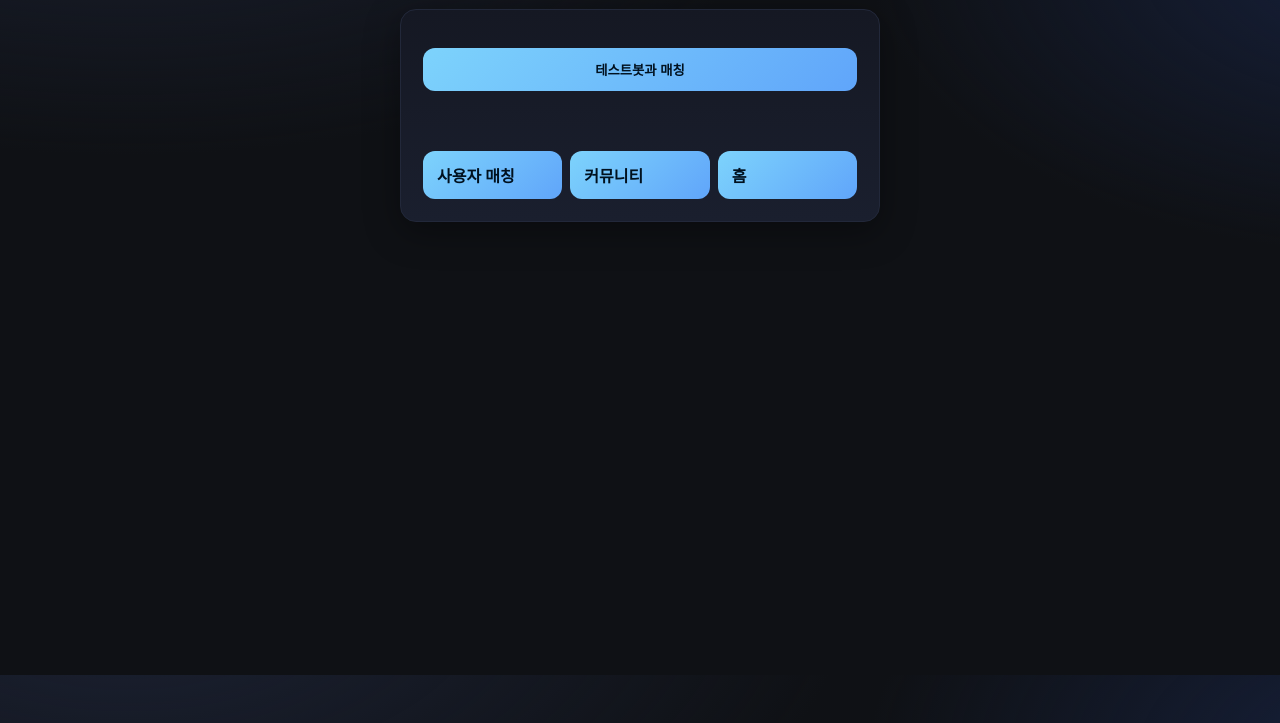
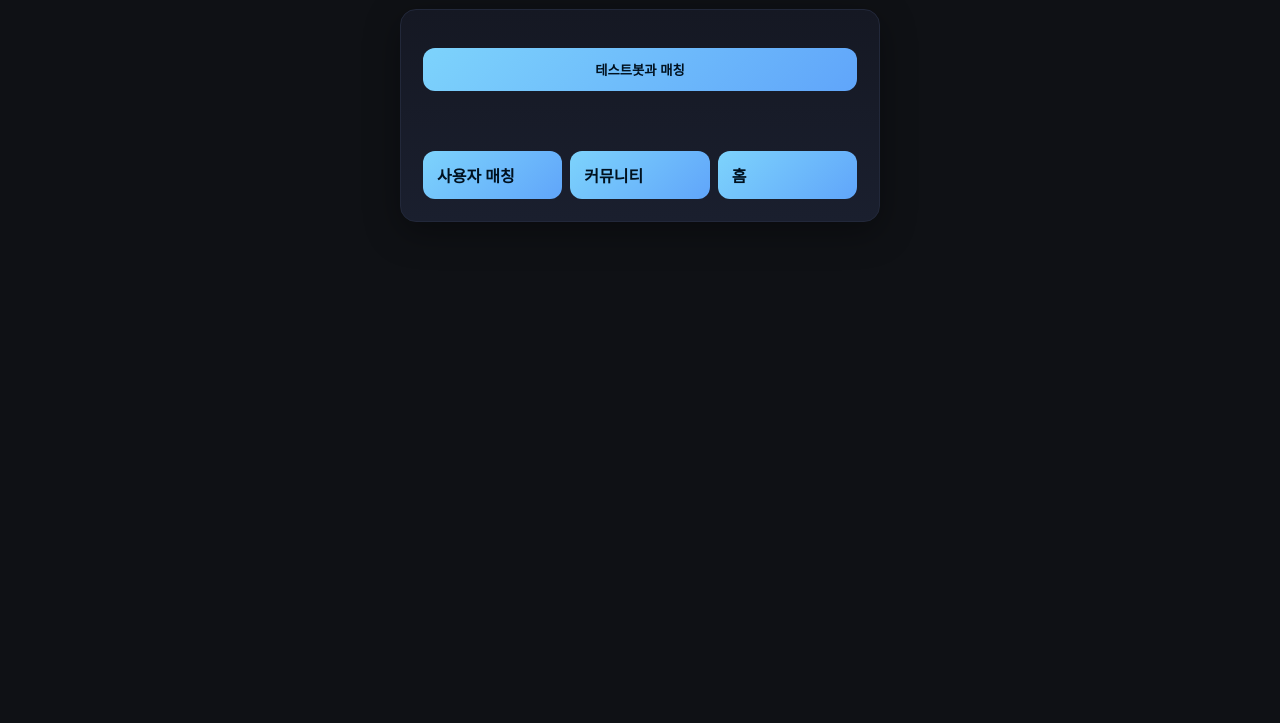
Before and after one commit to qkdtjwns123-del/honbapgood, a plain HTML site: page bot.html in a window 1280 px wide. Shown: the part 125-848 px from the top of the page. Drawn offline with Linux system fonts and the light colour scheme.

Commit message:
Update style.css

```diff
--- a/style.css
+++ b/style.css
@@ -22,7 +22,8 @@ html, body {
 
 body {
     margin: 0;
-    background: radial-gradient(1200px 600px at 10% -10%, #1b2132 0%, transparent 60%), radial-gradient(900px 500px at 110% 10%, #16203b 0%, transparent 60%), var(--bg);
+    /* 🔽 여기만 수정: 복잡한 그라디언트 제거하고 단색으로 통일 */
+    background: var(--bg);
     color: var(--fg);
     font-family: ui-sans-serif,system-ui,Segoe UI,Roboto,Apple SD Gothic Neo,Malgun Gothic,sans-serif;
 }
@@ -237,6 +238,7 @@ input, select, textarea {
     gap: 8px;
     flex-wrap: wrap
 }
+
 /* --- profile 전용 로그아웃 FAB 고정/자동 폭 강제 --- */
 #logoutFab {
     position: fixed;
```
